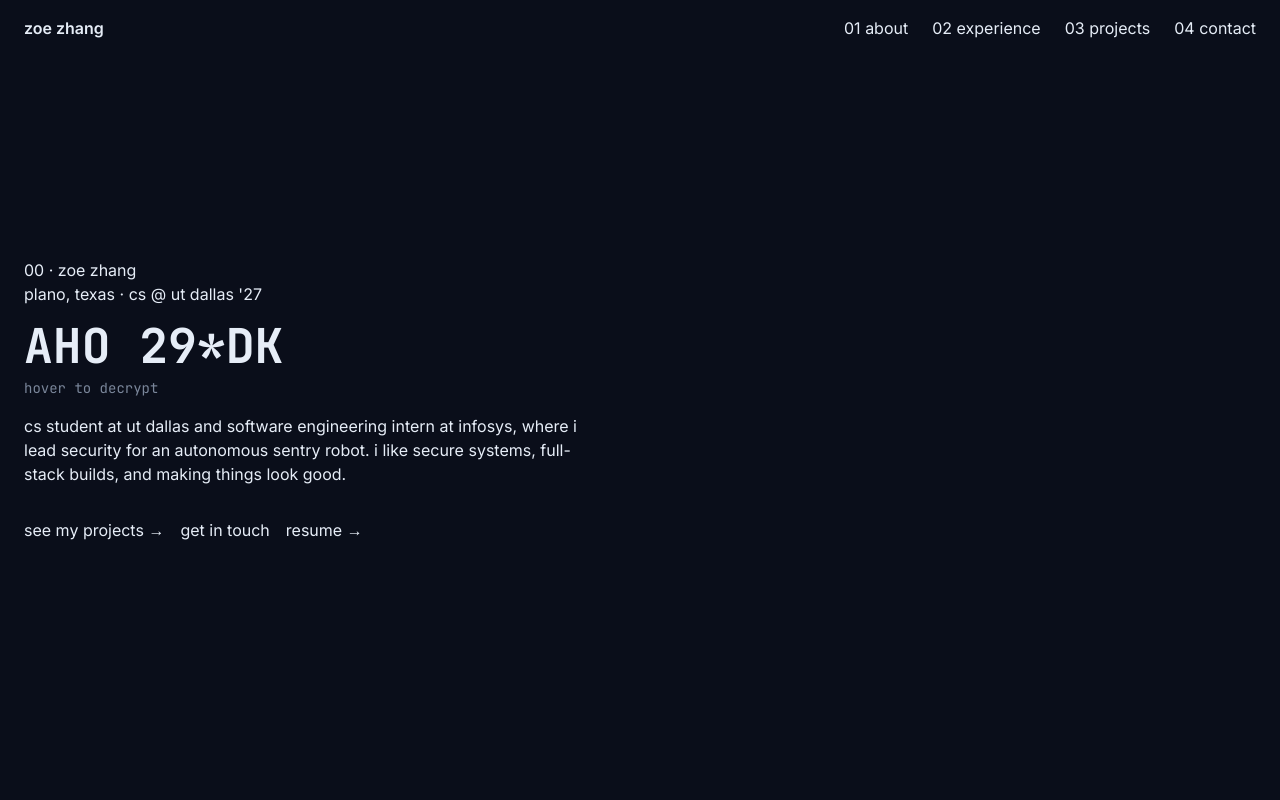
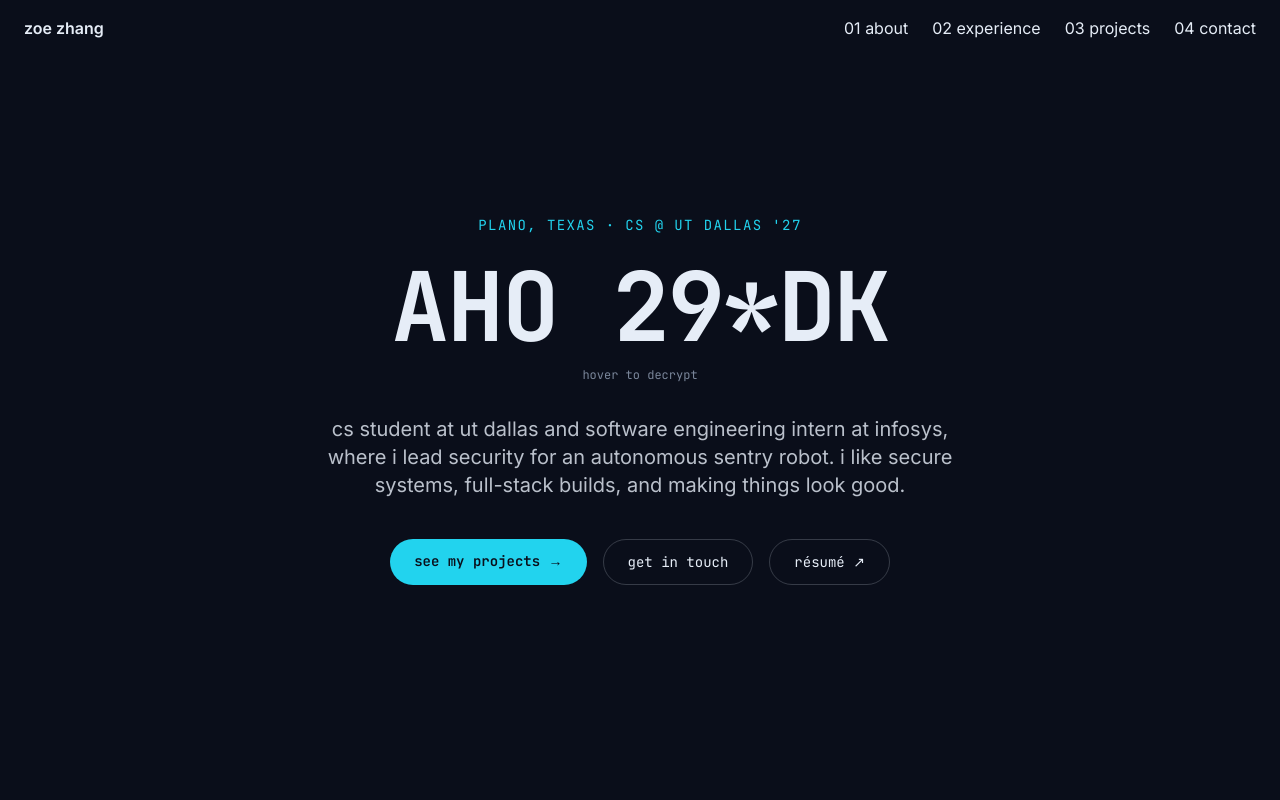
Before and after one commit to zoezhang8/zoe-portfolio, a Next.js app: page / in a window 1280 px wide. Shown: the top 800 px of the page. Built offline with nearby package versions, Linux system fonts and the light colour scheme.

Commit message:
fix formatting and size

```diff
--- a/app/page.tsx
+++ b/app/page.tsx
@@ -1,4 +1,5 @@
 import Nav from "@/components/Nav";
+import PaletteSwitcher from "@/components/ui/PaletteSwitcher";
 import Hero from "@/components/sections/Hero";
 import About from "@/components/sections/About";
 import Experience from "@/components/sections/Experience";
@@ -9,6 +10,7 @@ export default function Home() {
   return (
     <>
       <Nav />
+
       <main>
         <Hero />
         <About />
--- a/components/sections/Hero.tsx
+++ b/components/sections/Hero.tsx
@@ -1,27 +1,48 @@
 import Decrypt from "@/components/ui/decrypt";
+
 export default function Hero() {
   return (
-    <section id="top" className="flex min-h-screen flex-col justify-center px-6">
-      <p>00 · zoe zhang</p>
-      <p>plano, texas · cs @ ut dallas &apos;27</p>
-      <h1 className="mt-4 font-mono text-5xl font-bold">
-      <Decrypt text="Zoe Zhang" />
+    <section
+      id="top"
+      className="flex min-h-screen flex-col items-center justify-center px-6 text-center"
+    >
+      <p className="font-mono text-sm tracking-widest text-accent uppercase">
+        plano, texas · cs @ ut dallas &apos;27
+      </p>
+
+      <h1 className="mt-6 font-mono text-6xl font-bold tracking-tight sm:text-7xl md:text-8xl">
+        <Decrypt text="Zoe Zhang" />
       </h1>
-      <p className="mt-2 font-mono text-sm text-muted">hover to decrypt</p>
-      <p className="mt-4 max-w-xl">
+      <p className="mt-3 font-mono text-xs text-muted">hover to decrypt</p>
+
+      <p className="mt-8 max-w-2xl text-lg text-foreground/80 md:text-xl">
         cs student at ut dallas and software engineering intern at infosys,
         where i lead security for an autonomous sentry robot. i like secure
         systems, full-stack builds, and making things look good.
       </p>
-      <div className="mt-8 flex gap-4">
-        <a href="#projects">see my projects →</a>
-        <a href="#contact">get in touch</a>
-        <a href="/ZoeZhang_FTResume_Fall26.pdf" target="_blank" rel="noopener noreferrer">
-          resume →
+
+      <div className="mt-10 flex flex-wrap justify-center gap-4 font-mono text-sm">
+        <a
+          href="#projects"
+          className="rounded-full bg-accent px-6 py-3 font-semibold text-background transition hover:opacity-85"
+        >
+          see my projects →
+        </a>
+        <a
+          href="#contact"
+          className="rounded-full border border-foreground/20 px-6 py-3 transition hover:border-accent hover:text-accent"
+        >
+          get in touch
+        </a>
+        <a
+          href="/ZoeZhang_FTResume_Fall26.pdf"
+          target="_blank"
+          rel="noopener noreferrer"
+          className="rounded-full border border-foreground/20 px-6 py-3 transition hover:border-accent hover:text-accent"
+        >
+          résumé ↗
         </a>
       </div>
     </section>
   );
 }
-
-//t
--- /dev/null
+++ b/components/ui/PaletteSwitcher.tsx
@@ -0,0 +1,31 @@
+"use client";
+
+const palettes = {
+  cipher: { background: "#0a0e1a", foreground: "#e6edf7", accent: "#22d3ee", muted: "#7a869a" },
+  terminal: { background: "#0b0d0c", foreground: "#e8ece9", accent: "#4ade80", muted: "#7d8a82" },
+  amber: { background: "#121110", foreground: "#f3ecdf", accent: "#f5a524", muted: "#8c8475" },
+  violet: { background: "#0e0b16", foreground: "#ece8f5", accent: "#a78bfa", muted: "#857d99" },
+  paper: { background: "#f4f1ea", foreground: "#1a1a1a", accent: "#e4572e", muted: "#7a7468" },
+};
+
+export default function PaletteSwitcher() {
+  const apply = (p: Record<string, string>) => {
+    Object.entries(p).forEach(([k, v]) =>
+      document.documentElement.style.setProperty(`--${k}`, v)
+    );
+  };
+
+  return (
+    <div className="fixed right-4 bottom-4 z-[100] flex gap-2 rounded-full bg-black/60 p-2 backdrop-blur">
+      {Object.entries(palettes).map(([name, p]) => (
+        <button
+          key={name}
+          title={name}
+          onClick={() => apply(p)}
+          className="h-7 w-7 rounded-full border-2 border-white/30"
+          style={{ background: `linear-gradient(135deg, ${p.background} 50%, ${p.accent} 50%)` }}
+        />
+      ))}
+    </div>
+  );
+}
--- a/components/ui/decrypt.tsx
+++ b/components/ui/decrypt.tsx
@@ -4,42 +4,41 @@ import { useEffect, useRef, useState } from "react";
 const CHARS = "ABCDEFGHIJKLMNOPQRSTUVWXYZ0123456789!@#$%&*<>/";
 const randomChar = () => CHARS[Math.floor(Math.random() * CHARS.length)];
 
-// Same output on server and browser, so no hydration mismatch
 const deterministicCipher = (text: string) =>
   text.split("").map((c, i) => (c === " " ? " " : CHARS[(i * 7) % CHARS.length]));
 
 type Props = {
   text: string;
-  radius?: number;      // letters revealed on each side of the hovered one
+  radius?: number;
   scrambleFrames?: number;
   className?: string;
 };
 
-export default function Decrypt({ text, radius = 1, scrambleFrames = 4, className = "" }: Props) {
+export default function Decrypt({ text, radius = 2, scrambleFrames = 4, className = "" }: Props) {
   const [hovered, setHovered] = useState<number | null>(null);
   const [revealAll, setRevealAll] = useState(false);
   const [display, setDisplay] = useState(() => deterministicCipher(text));
 
-  const cipher = useRef(deterministicCipher(text));               // resting ciphertext per letter
-  const revealed = useRef(text.split("").map(() => false));      // current state per letter
-  const scrambleLeft = useRef(text.split("").map(() => 0));      // flicker frames left per letter
+  const cipher = useRef(deterministicCipher(text));
+  const revealed = useRef(text.split("").map(() => false));
+  const scrambleLeft = useRef(text.split("").map(() => 0));
   const touchTimer = useRef<ReturnType<typeof setTimeout> | undefined>(undefined);
 
-  // 1. When the hovered letter changes, find letters that flipped state and queue a flicker
   useEffect(() => {
     const reduce = window.matchMedia("(prefers-reduced-motion: reduce)").matches;
     text.split("").forEach((c, i) => {
       if (c === " ") return;
-      const shouldReveal = revealAll || (hovered !== null && Math.abs(i - hovered) <= radius);
+      const shouldReveal =
+        revealAll ||
+        (hovered !== null && (revealed.current[i] || Math.abs(i - hovered) <= radius));
       if (shouldReveal !== revealed.current[i]) {
         revealed.current[i] = shouldReveal;
-        if (!shouldReveal) cipher.current[i] = randomChar(); // fresh ciphertext each re-lock
+        if (!shouldReveal) cipher.current[i] = randomChar();
         scrambleLeft.current[i] = reduce ? 0 : scrambleFrames;
       }
     });
   }, [hovered, revealAll, radius, scrambleFrames, text]);
 
-  // 2. One animation loop draws every letter from its current state
   useEffect(() => {
     const id = setInterval(() => {
       const next = text.split("").map((c, i) => {
@@ -50,7 +49,6 @@ export default function Decrypt({ text, radius = 1, scrambleFrames = 4, classNam
         }
         return revealed.current[i] ? c : cipher.current[i];
       });
-      // Only re-render when something actually changed
       setDisplay((prev) => (prev.join("") === next.join("") ? prev : next));
     }, 45);
 
@@ -65,6 +63,12 @@ export default function Decrypt({ text, radius = 1, scrambleFrames = 4, classNam
       tabIndex={0}
       className={`inline-block cursor-default select-none ${className}`}
       onPointerLeave={(e) => e.pointerType === "mouse" && setHovered(null)}
+      onPointerDown={(e) => {
+        if (e.pointerType === "mouse") return;
+        setRevealAll(true);
+        clearTimeout(touchTimer.current);
+        touchTimer.current = setTimeout(() => setRevealAll(false), 2000);
+      }}
       onKeyDown={(e) => {
         if (e.key === "Enter" || e.key === " ") {
           e.preventDefault();
@@ -76,17 +80,7 @@ export default function Decrypt({ text, radius = 1, scrambleFrames = 4, classNam
       <span className="sr-only">{text}</span>
       <span aria-hidden="true">
         {display.map((ch, i) => (
-          <span
-            key={i}
-            onPointerEnter={(e) => e.pointerType === "mouse" && setHovered(i)}
-            onPointerDown={(e) => {
-              if (e.pointerType === "mouse") return;
-              // Touch: reveal around the tapped letter, re-lock after 1.5s
-              setHovered(i);
-              clearTimeout(touchTimer.current);
-              touchTimer.current = setTimeout(() => setHovered(null), 1500);
-            }}
-          >
+          <span key={i} onPointerEnter={(e) => e.pointerType === "mouse" && setHovered(i)}>
             {ch === " " ? "\u00A0" : ch}
           </span>
         ))}
```
